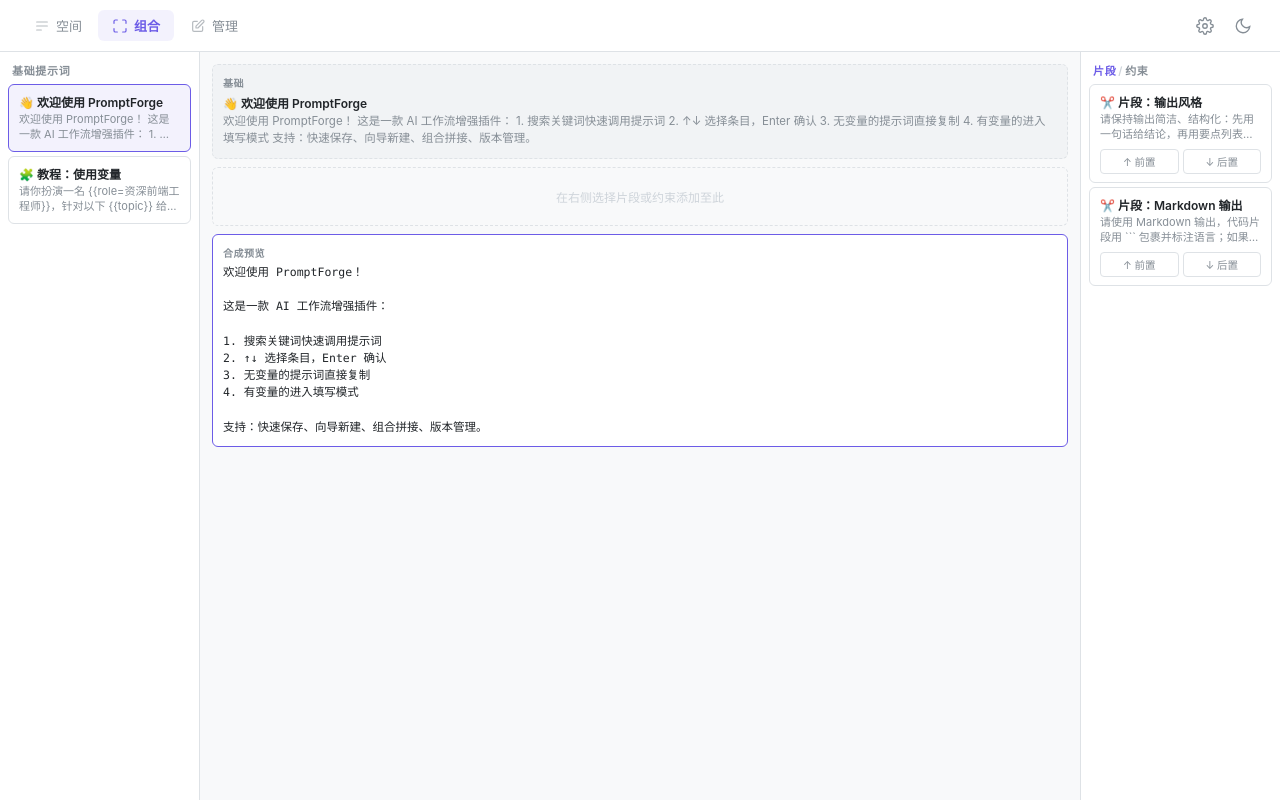
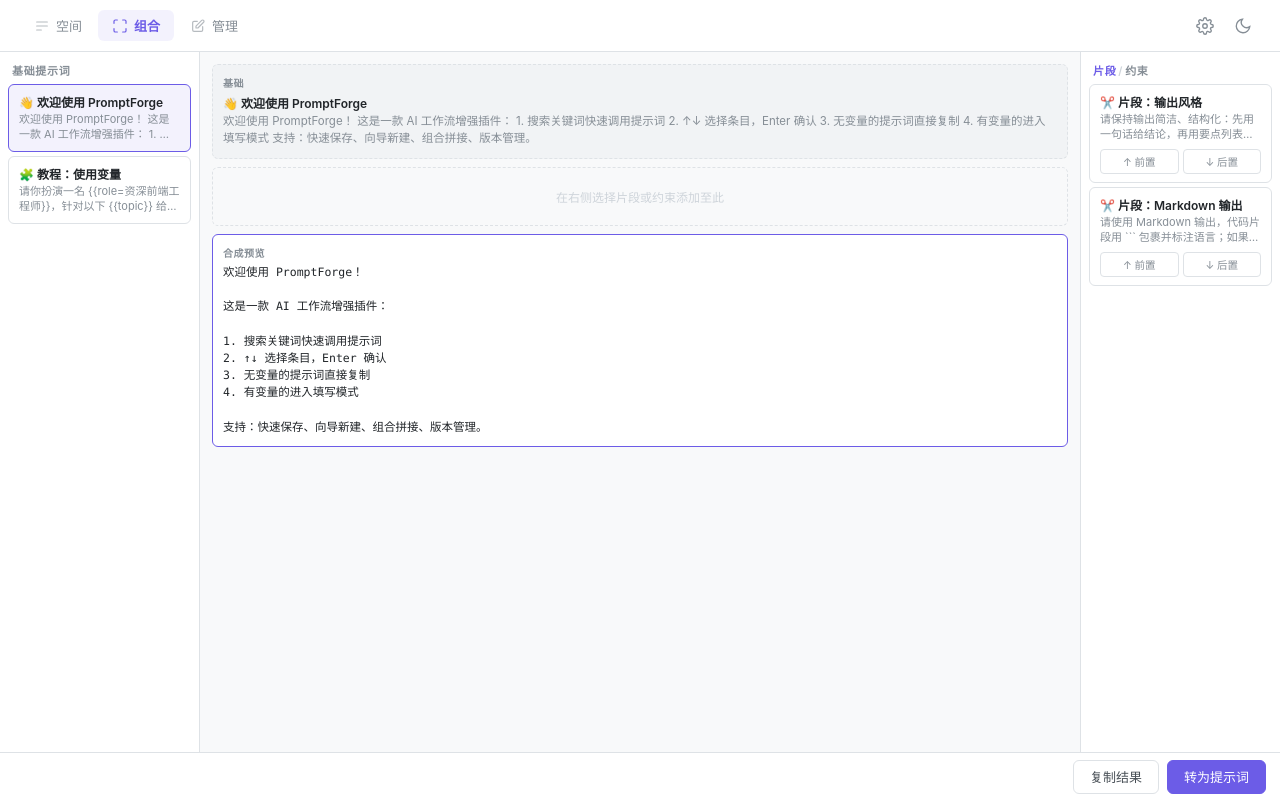
Before and after one commit to wlunan/prompt-forge, a Vue app: page / in a window 1280 px wide. Both pictures are taken after a click on the button "组合". Built offline with nearby package versions, Linux system fonts and the light colour scheme.

Commit message:
style: 添加组合页面按钮

```diff
--- a/src/views/ComposeView.vue
+++ b/src/views/ComposeView.vue
@@ -144,6 +144,11 @@ async function saveAsNew() {
         </div>
       </div>
     </div>
+    <div class="compose-foot">
+      <span class="spacer"></span>
+      <button class="btn" :disabled="!composedText.trim()" @click="copyComposite">复制结果</button>
+      <button class="btn primary" :disabled="!composedText.trim()" @click="saveAsNew">转为提示词</button>
+    </div>
   </div>
 </template>
 
```
